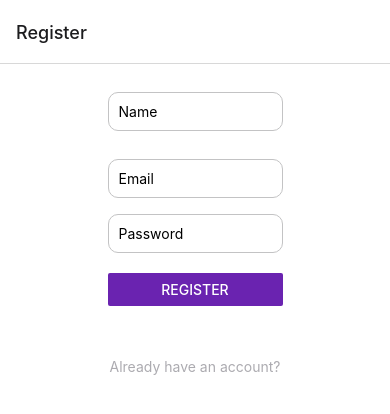
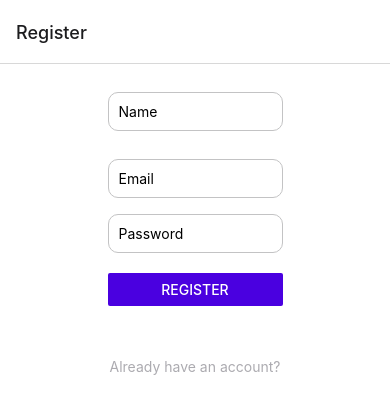
Before and after one commit to strlla/proyecto-dda-coder, a React Native app: screen /Book in a window 390 px wide. Shown: the top 414 px of the page. Built offline with nearby package versions, Linux system fonts and the light colour scheme; what expo-sqlite would draw is missing.

Commit message:
Change color

```diff
--- a/assets/constants/colors.js
+++ b/assets/constants/colors.js
@@ -1,5 +1,5 @@
 export const COLORS = {
- PURPLE: "#6A23B0",
+ PURPLE: "#4A00E0",
  BACKGROUND: "#FFF",
  TEXT: "#000",
  LILAC: "#C8C9FA"
```
